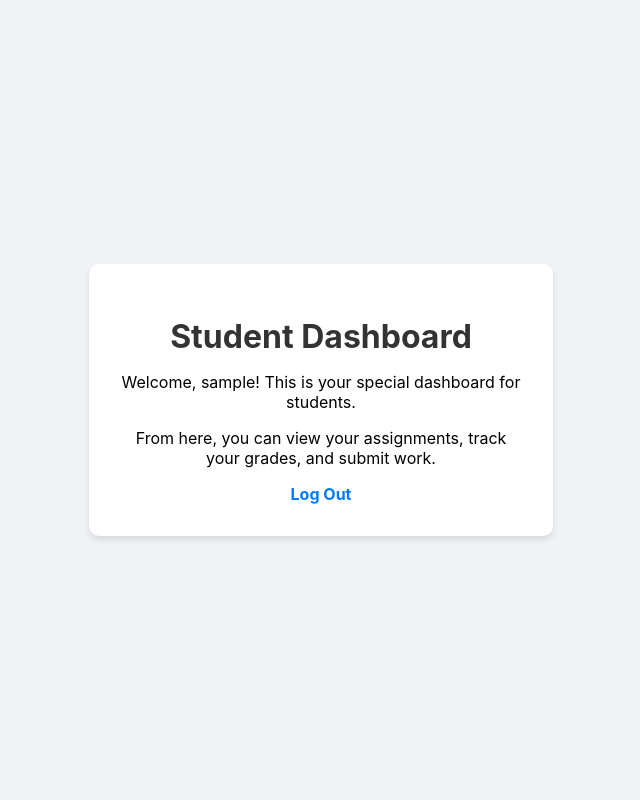
After one commit to ritz541/ai-assignment-evaluation, a Flask app: template templates/student_dashboard.html in a window 1280 px wide. The commit adds this page. Shown: the whole page, without its empty margins (319-959 px from the left). Run offline with Flask 3, Linux system fonts and the light colour scheme; the template is opened without the code that fills it: most values are stand-ins (such as "Sample title", 1, 10 or a date in 2020).

Commit message:
Add user type selection to signup form and implement separate dashboards for students and teachers

```diff
--- a/app.py
+++ b/app.py
@@ -1,3 +1,6 @@
+# To run this application, you will need to install the following libraries:
+# pip install Flask pymongo werkzeug python-dotenv
+
 import os
 from flask import Flask, request, render_template, redirect, url_for, flash, session
 from pymongo import MongoClient
@@ -9,10 +12,12 @@ load_dotenv()
 
 # --- Flask App Configuration ---
 app = Flask(__name__)
-
+# A secret key is required for sessions and flashing messages
+# It is now loaded from the .env file
 app.secret_key = os.environ.get('FLASK_SECRET_KEY')
 
 # --- MongoDB Configuration ---
+# The connection URI is now loaded from the .env file
 MONGO_URI = os.environ.get('MONGO_URI')
 DB_NAME = 'user_auth_db'
 
@@ -41,10 +46,14 @@ def home():
 def signup():
     """Handles user registration."""
     if request.method == 'POST':
+        # if not users_collection:
+        #     flash('Database connection error.', 'error')
+        #     return redirect(url_for('signup'))
 
         username = request.form.get('username')
         email = request.form.get('email')
         password = request.form.get('password')
+        user_type = request.form.get('user_type') # Get the new user type from the form
 
         # Check if email already exists
         if users_collection.find_one({'email': email}):
@@ -54,11 +63,12 @@ def signup():
         # Hash the password for security
         hashed_password = generate_password_hash(password)
 
-        # Save the new user to the database
+        # Save the new user to the database, including the user_type
         users_collection.insert_one({
             'username': username,
             'email': email,
-            'password': hashed_password
+            'password': hashed_password,
+            'user_type': user_type # Store the user type
         })
 
         flash('Your account has been created successfully! Please log in.', 'success')
@@ -71,6 +81,9 @@ def signup():
 def login():
     """Handles user login."""
     if request.method == 'POST':
+        # if not users_collection:
+        #     flash('Database connection error.', 'error')
+        #     return redirect(url_for('login'))
 
         email = request.form.get('email')
         password = request.form.get('password')
@@ -80,10 +93,11 @@ def login():
 
         # Check if user exists and password is correct
         if user and check_password_hash(user['password'], password):
-            # Store user info in the session
+            # Store user info and their type in the session
             session['logged_in'] = True
             session['username'] = user['username']
             session['email'] = user['email']
+            session['user_type'] = user['user_type'] # Store the user type
             flash('Logged in successfully!', 'success')
             return redirect(url_for('dashboard'))
         else:
@@ -101,8 +115,17 @@ def dashboard():
         return redirect(url_for('login'))
 
     username = session.get('username')
-    # render_template now points to a file in the 'templates' folder
-    return render_template("dashboard.html", title="Dashboard", username=username)
+    user_type = session.get('user_type') # Get the user type from the session
+
+    # Conditional rendering based on user type
+    if user_type == 'teacher':
+        return render_template("teacher_dashboard.html", title="Teacher Dashboard", username=username)
+    elif user_type == 'student':
+        return render_template("student_dashboard.html", title="Student Dashboard", username=username)
+    else:
+        # Fallback for unexpected user types
+        flash('Unexpected user type.', 'error')
+        return redirect(url_for('logout'))
 
 @app.route('/logout')
 def logout():
@@ -110,10 +133,11 @@ def logout():
     session.pop('logged_in', None)
     session.pop('username', None)
     session.pop('email', None)
+    session.pop('user_type', None) # Clear the user type from the session
     flash('You have been logged out.', 'success')
     return redirect(url_for('home'))
 
 # --- Run the App ---
 if __name__ == '__main__':
     # You can change host and port as needed
-    app.run(debug=True)
+    app.run(host='0.0.0.0', port=5000, debug=True)
--- /dev/null
+++ b/templates/student_dashboard.html
@@ -0,0 +1,20 @@
+<!DOCTYPE html>
+<html lang="en">
+<head>
+    <meta charset="UTF-8">
+    <meta name="viewport" content="width=device-width, initial-scale=1.0">
+    <title>Student Dashboard</title>
+</head>
+<body>
+    {% extends "base.html" %}
+{% block content %}
+<h1>Student Dashboard</h1>
+<p>Welcome, {{ username }}! This is your special dashboard for students.</p>
+<p>From here, you can view your assignments, track your grades, and submit work.</p>
+<div class="links">
+    <a href="{{ url_for('logout') }}">Log Out</a>
+</div>
+{% endblock %}
+
+</body>
+</html>
```
Also changed, not shown: templates/signup.html (+22 -1 lines), templates/teacher_dashboard.html (added, +20 -0 lines), 1 other file.
